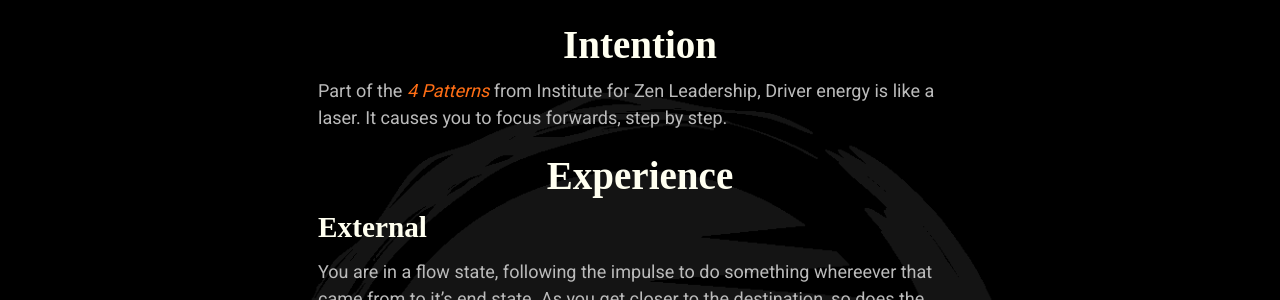
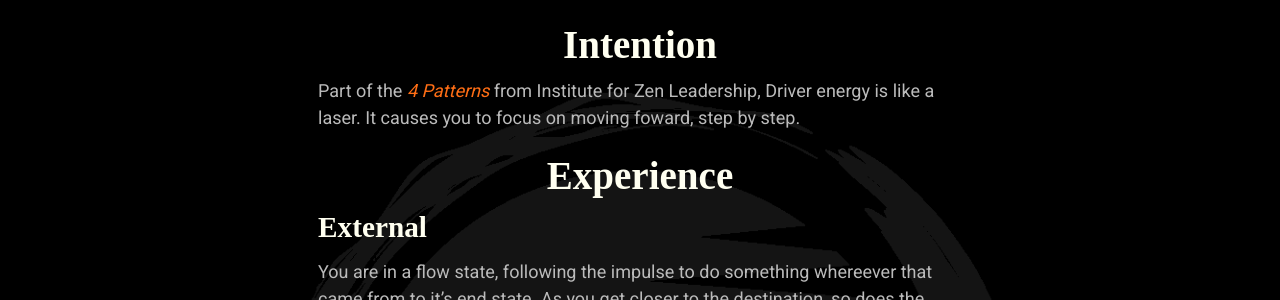
Before and after one commit to mindset-dojo/mindset-dojo.github.io, a Jekyll site: the page built from _forms/driver.md, in a window 1280 px wide and 900 px high. Shown: the part 235-535 px from the top of the window. Built offline with Jekyll 4.4.1, drawn with Linux system fonts in a browser that asks for light colours; some web fonts are replaced.

Commit message:
fix(driver): intention section.

```diff
--- a/_forms/driver.md
+++ b/_forms/driver.md
@@ -12,7 +12,7 @@ excerpt: "Part of the 4 Patterns from Institute for Zen Leadership, Driver energ
 
 ## Intention
 
-Part of the [4 Patterns](../four-patterns/) from Institute for Zen Leadership, Driver energy is like a laser. It causes you to focus forwards, step by step.
+Part of the [4 Patterns](../four-patterns/) from Institute for Zen Leadership, Driver energy is like a laser. It causes you to focus on moving foward, step by step.
 
 ## Experience
 
```
